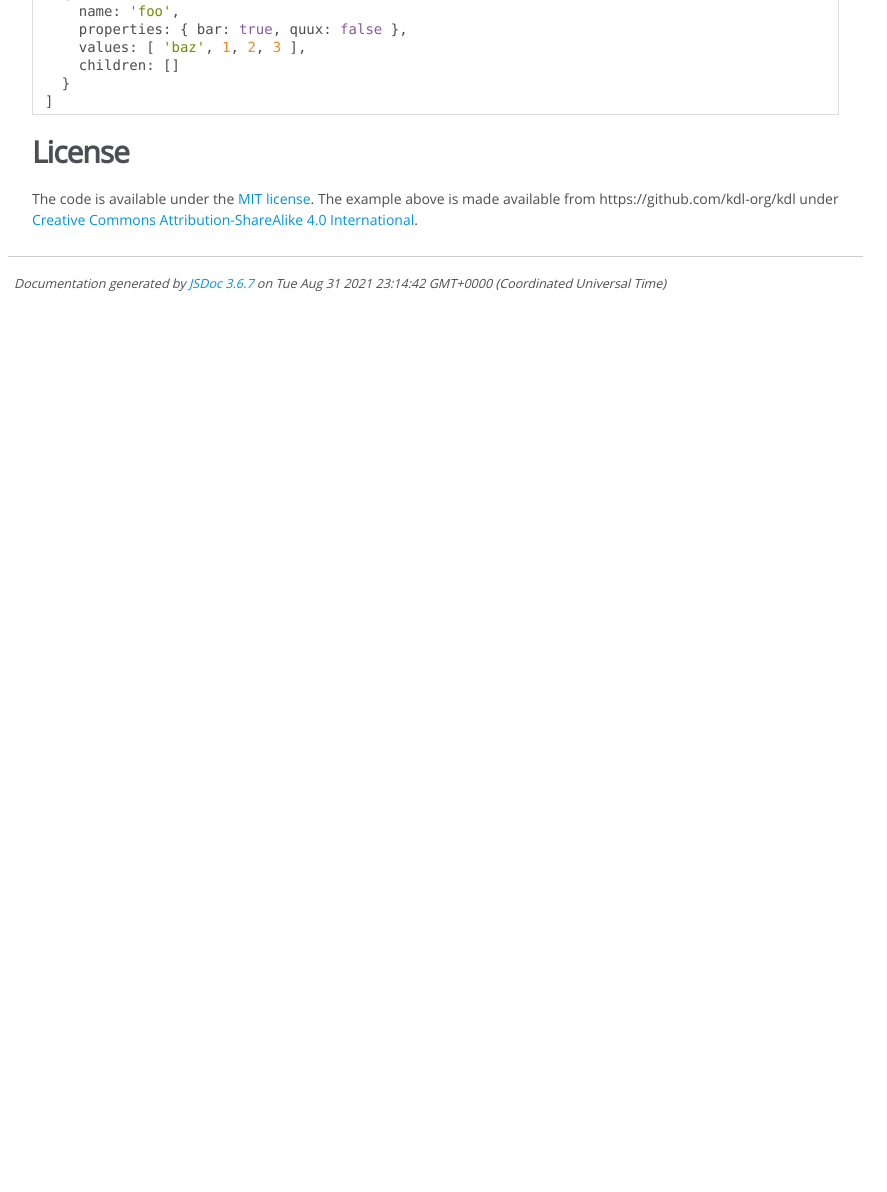
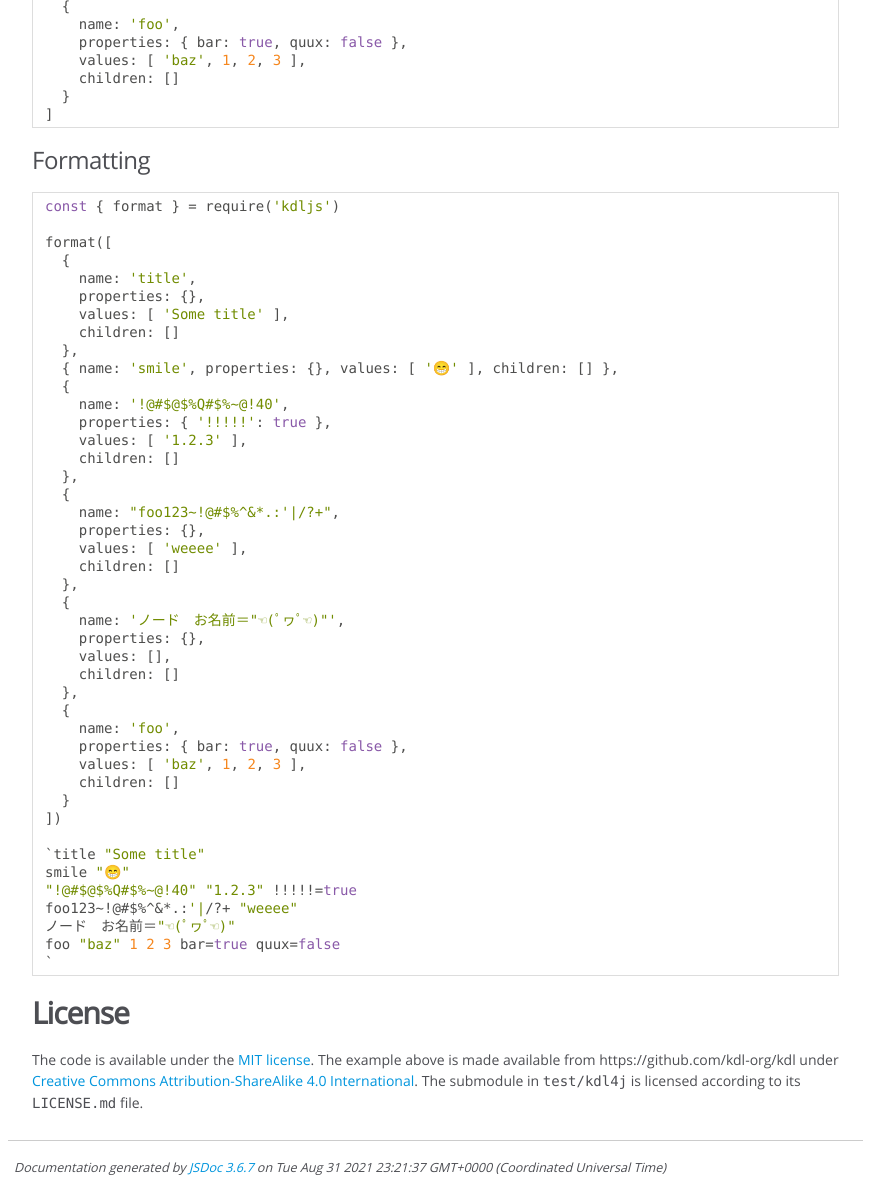
Before and after one commit to kdl-org/kdljs, a plain HTML site: page 0.1/index.html in a window 1280 px wide. Shown: the part 1373-2565 px from the top of the page, without its empty margins (0-887 px from the left). Before the commit the page ends 1681 px from the top, so only its background shows below. Drawn offline with Linux system fonts and the light colour scheme.

Commit message:
deploy: 36d018bfe6c5cd307dbce9682d9b70ee71f9eb62

```diff
--- a/0.1/index.html
+++ b/0.1/index.html
@@ -49,9 +49,9 @@
 <pre><code>npm install kdljs
 </code></pre>
 <h2 id="usage">Usage</h2>
-<p>Right now, only parsing is supported:</p>
-<pre class="prettyprint source lang-js"><code>const parseKdl = require('kdljs')
-parseKdl(`// Nodes can be separated into multiple lines
+<h3 id="parsing">Parsing</h3>
+<pre class="prettyprint source lang-js"><code>const { parse } = require('kdljs')
+parse(`// Nodes can be separated into multiple lines
 title \
   &quot;Some title&quot;
 
@@ -108,10 +108,56 @@ foo bar=true &quot;baz&quot; quux=false 1 2 3
   }
 ]
 </code></pre>
+<h3 id="formatting">Formatting</h3>
+<pre class="prettyprint source lang-js"><code>const { format } = require('kdljs')
+
+format([
+  {
+    name: 'title',
+    properties: {},
+    values: [ 'Some title' ],
+    children: []
+  },
+  { name: 'smile', properties: {}, values: [ '😁' ], children: [] },
+  {
+    name: '!@#$@$%Q#$%~@!40',
+    properties: { '!!!!!': true },
+    values: [ '1.2.3' ],
+    children: []
+  },
+  {
+    name: &quot;foo123~!@#$%^&*.:'|/?+&quot;,
+    properties: {},
+    values: [ 'weeee' ],
+    children: []
+  },
+  {
+    name: 'ノード　お名前＝&quot;☜(ﾟヮﾟ☜)&quot;',
+    properties: {},
+    values: [],
+    children: []
+  },
+  {
+    name: 'foo',
+    properties: { bar: true, quux: false },
+    values: [ 'baz', 1, 2, 3 ],
+    children: []
+  }
+])
+
+`title &quot;Some title&quot;
+smile &quot;😁&quot;
+&quot;!@#$@$%Q#$%~@!40&quot; &quot;1.2.3&quot; !!!!!=true
+foo123~!@#$%^&*.:'|/?+ &quot;weeee&quot;
+ノード　お名前＝&quot;☜(ﾟヮﾟ☜)&quot;
+foo &quot;baz&quot; 1 2 3 bar=true quux=false
+`
+</code></pre>
 <h2 id="license">License</h2>
 <p>The code is available under the <a href="LICENSE">MIT license</a>. The example above is
 made available from https://github.com/kdl-org/kdl under
-<a href="https://github.com/kdl-org/kdl/blob/main/LICENSE.md">Creative Commons Attribution-ShareAlike 4.0 International</a>.</p></article>
+<a href="https://github.com/kdl-org/kdl/blob/main/LICENSE.md">Creative Commons Attribution-ShareAlike 4.0 International</a>.
+The submodule in <code>test/kdl4j</code> is licensed according to its <code>LICENSE.md</code> file.</p></article>
     </section>
 
 
@@ -128,7 +174,7 @@ made available from https://github.com/kdl-org/kdl under
 <br class="clear">
 
 <footer>
-    Documentation generated by <a href="https://github.com/jsdoc/jsdoc">JSDoc 3.6.7</a> on Tue Aug 31 2021 23:14:42 GMT+0000 (Coordinated Universal Time)
+    Documentation generated by <a href="https://github.com/jsdoc/jsdoc">JSDoc 3.6.7</a> on Tue Aug 31 2021 23:21:37 GMT+0000 (Coordinated Universal Time)
 </footer>
 
 <script> prettyPrint(); </script>
```
Also changed, not shown: 0.1/formatter.js.html (+1 -1 lines), 0.1/index.js.html (+1 -1 lines), 0.1/module-kdljs.html (+1 -1 lines), 0.1/module-kdljs_formatter.html (+1 -1 lines), 0.1/module-kdljs_parser-KdlParser.html (+1 -1 lines), 0.1/module-kdljs_parser.html (+1 -1 lines), 0.1/parser.js.html (+1 -1 lines).
